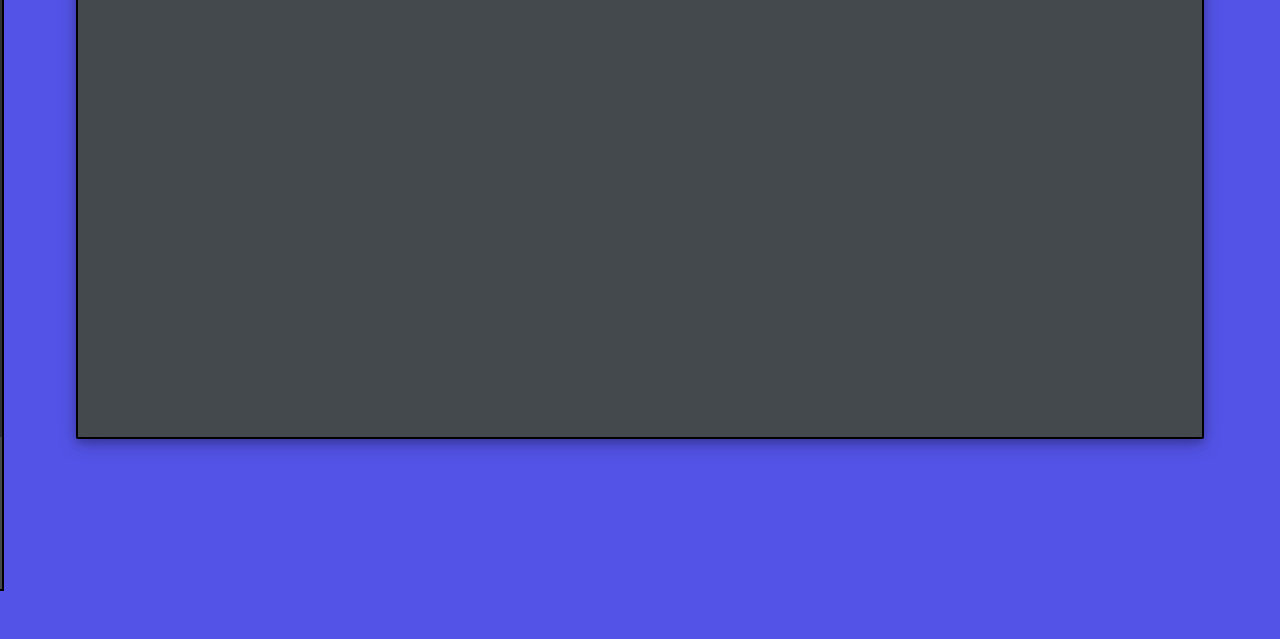
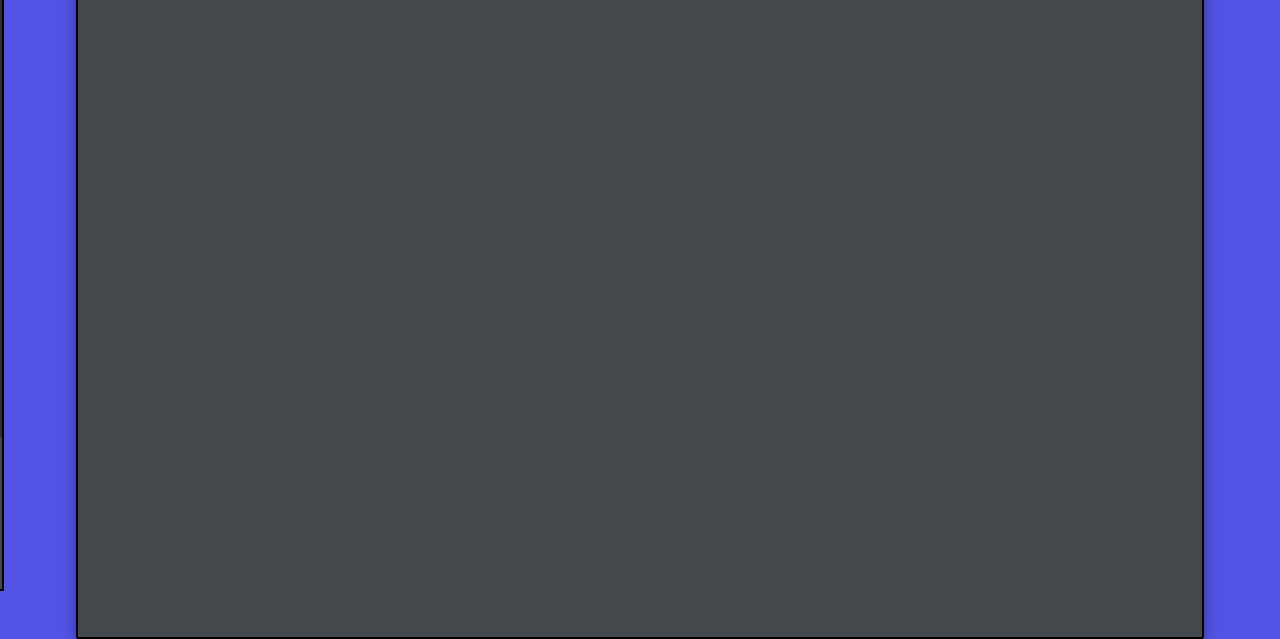
Before and after one commit to BENthedude425/Cluster, a plain HTML site: page static/mainpage.html in a window 1280 px wide. Shown: the part 213-852 px from the top of the page. Before the commit the page ends 804 px from the top, so only its background shows below. Drawn offline with Linux system fonts and the light colour scheme.

Commit message:
slight UI fix

```diff
--- a/static/css/main.css
+++ b/static/css/main.css
@@ -15,9 +15,6 @@ body{
     justify-self: center;
     justify-content: center;
     align-self: center;
-
-    height: 100%;
-    width: 100%;
 }
 
 .main_container{
--- a/static/mainpage.html
+++ b/static/mainpage.html
@@ -9,7 +9,7 @@
         <script src="js/login.js"></script>
         <script src="js/api.js"></script>
     </head>
-    <body style="padding: 0%; margin: 0%;" onload="CloseNav();">
+    <body style="padding: 0%; margin: 0%;overflow-y: hidden;" onload="CloseNav();">
 
         <div id="SideNav" class="SideNav" style="width:15%;">
             <div id="SideNavContent" style="height: 100%;">
@@ -74,10 +74,12 @@
 
 
 
-        <div class="main_container" style="width: 80%">
-            <i class="gg-menu-boxed" onclick="ToggleNav()" style="margin: 0; align-self: baseline;"></i>
+        <div class="main_container" style="width: 80%;height: 100%;">
+            <div id="Content" class="Center" style="width: 100%;height: 60%;position:relative;">
+                <i class="gg-menu-boxed" onclick="ToggleNav()" style="margin: 0; align-self: baseline;"></i>
 
-            <img src="logout.png" onclick="LogOut()" style="right:0;top:0;position:absolute;width: 32px;height: 32px;margin: 5px;" >
+                <img src="logout.png" onclick="LogOut()" style="right:0;top:0;position:absolute;width: 32px;height: 32px;margin: 5px;" >
+            </div>
         </div>
     </body>
 </html>
```
